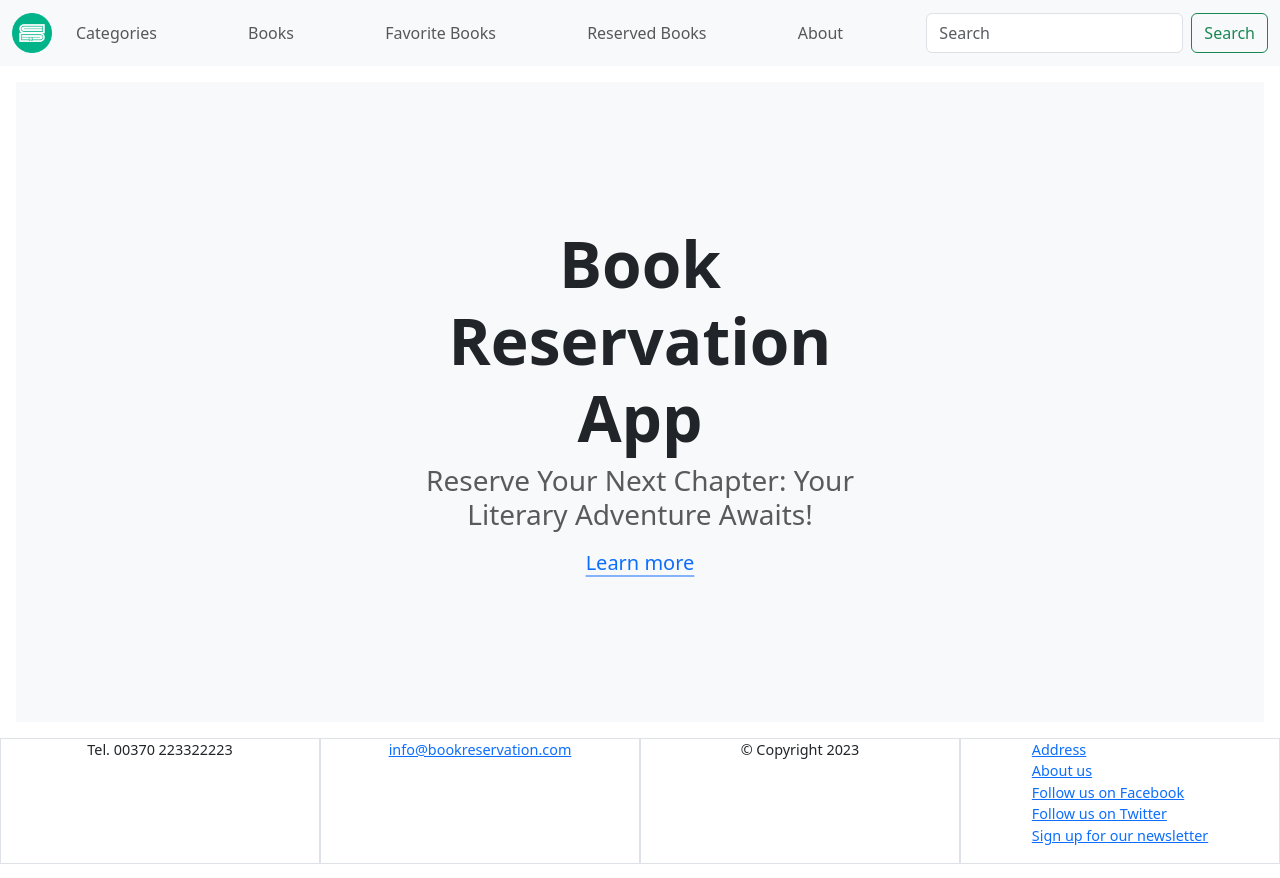
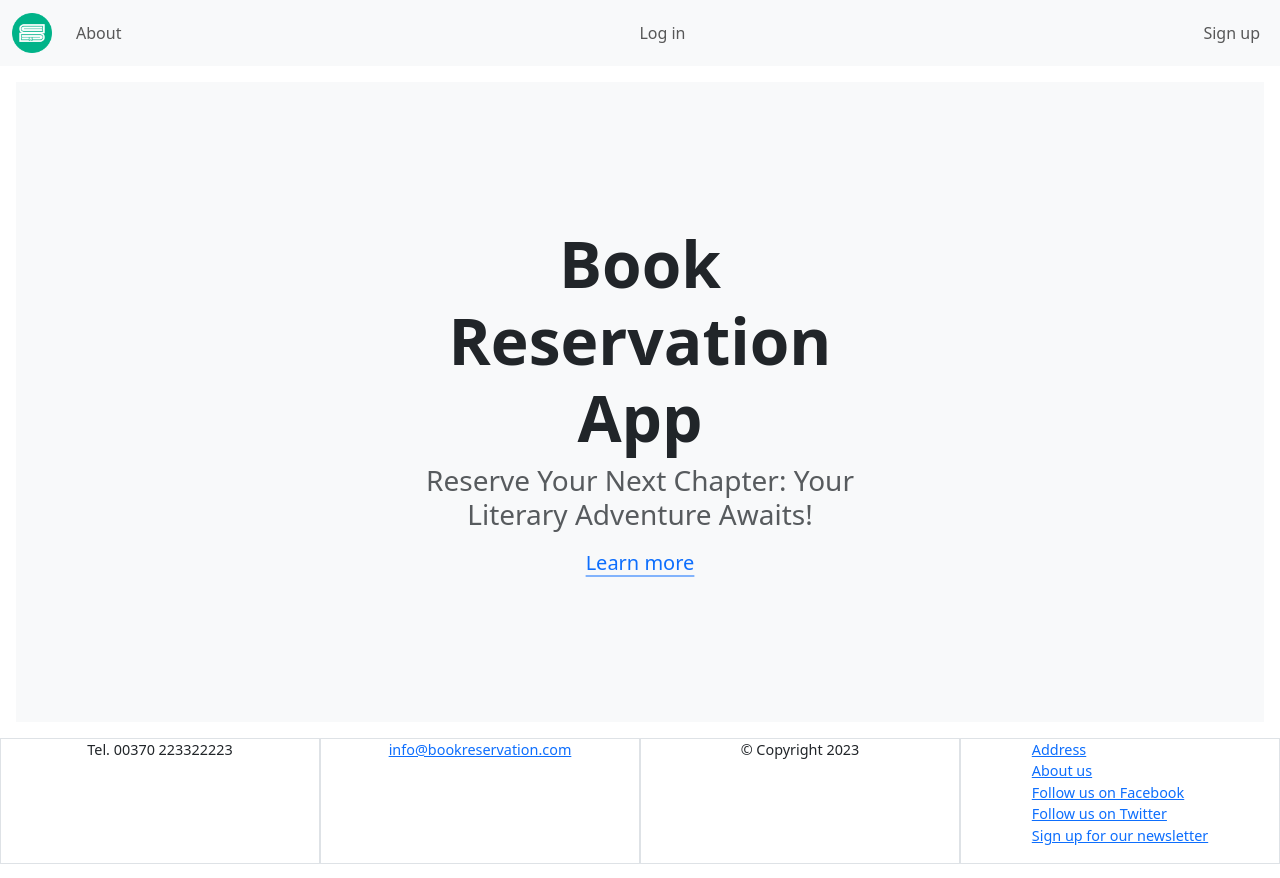
Before and after one commit to jzabulenas/online-bookstore, a React (Create React App) app in the folder frontend/: page / in a window 1280 px wide. Built offline with nearby package versions, Linux system fonts and the light colour scheme.

Commit message:
Add some role based Navbar rendering

```diff
--- a/frontend/src/components/Navbar.js
+++ b/frontend/src/components/Navbar.js
@@ -6,6 +6,7 @@ import { useLocation, useNavigate } from "react-router-dom";
 export default function Navbar() {
   const location = useLocation();
   const navigate = useNavigate();
+  const role = localStorage.getItem("role");
 
   useEffect(() => {
     const cleanedPathname = location.pathname.replace(/\/\/+/g, "/");
@@ -44,6 +45,7 @@ export default function Navbar() {
           id="navbarSupportedContent"
         >
           <ul className="navbar-nav me-auto mb-2 mb-lg-0 w-100 justify-content-between">
+            {role === "ADMIN" && (
               <li className="nav-item">
                 <Link
                   className="nav-link"
@@ -52,6 +54,9 @@ export default function Navbar() {
                   Categories
                 </Link>
               </li>
+            )}
+
+            {(role === "ADMIN" || role === "USER") && (
               <li className="nav-item">
                 <Link
                   className="nav-link"
@@ -60,6 +65,10 @@ export default function Navbar() {
                   Books
                 </Link>
               </li>
+            )}
+
+            {role === "USER" && (
+              <>
                 <li className="nav-item">
                   <Link
                     className="nav-link"
@@ -68,6 +77,7 @@ export default function Navbar() {
                     Favorite Books
                   </Link>
                 </li>
+
                 <li className="nav-item">
                   <Link
                     className="nav-link"
@@ -76,6 +86,9 @@ export default function Navbar() {
                     Reserved Books
                   </Link>
                 </li>
+              </>
+            )}
+
             <li className="nav-item">
               <Link
                 className="nav-link"
@@ -84,6 +97,8 @@ export default function Navbar() {
                 About
               </Link>
             </li>
+
+            {role === "USER" && (
               <form
                 className="d-flex"
                 role="search"
@@ -102,6 +117,29 @@ export default function Navbar() {
                   Search
                 </button>
               </form>
+            )}
+
+            {(role !== "USER" || role !== "ADMIN") && (
+              <>
+                <li className="nav-item">
+                  <Link
+                    className="nav-link"
+                    to={"/categories"}
+                  >
+                    Log in
+                  </Link>
+                </li>
+
+                <li className="nav-item">
+                  <Link
+                    className="nav-link"
+                    to={"/categories"}
+                  >
+                    Sign up
+                  </Link>
+                </li>
+              </>
+            )}
           </ul>
         </div>
       </div>
```
Lines whose indentation alone changed are shown as unchanged.
